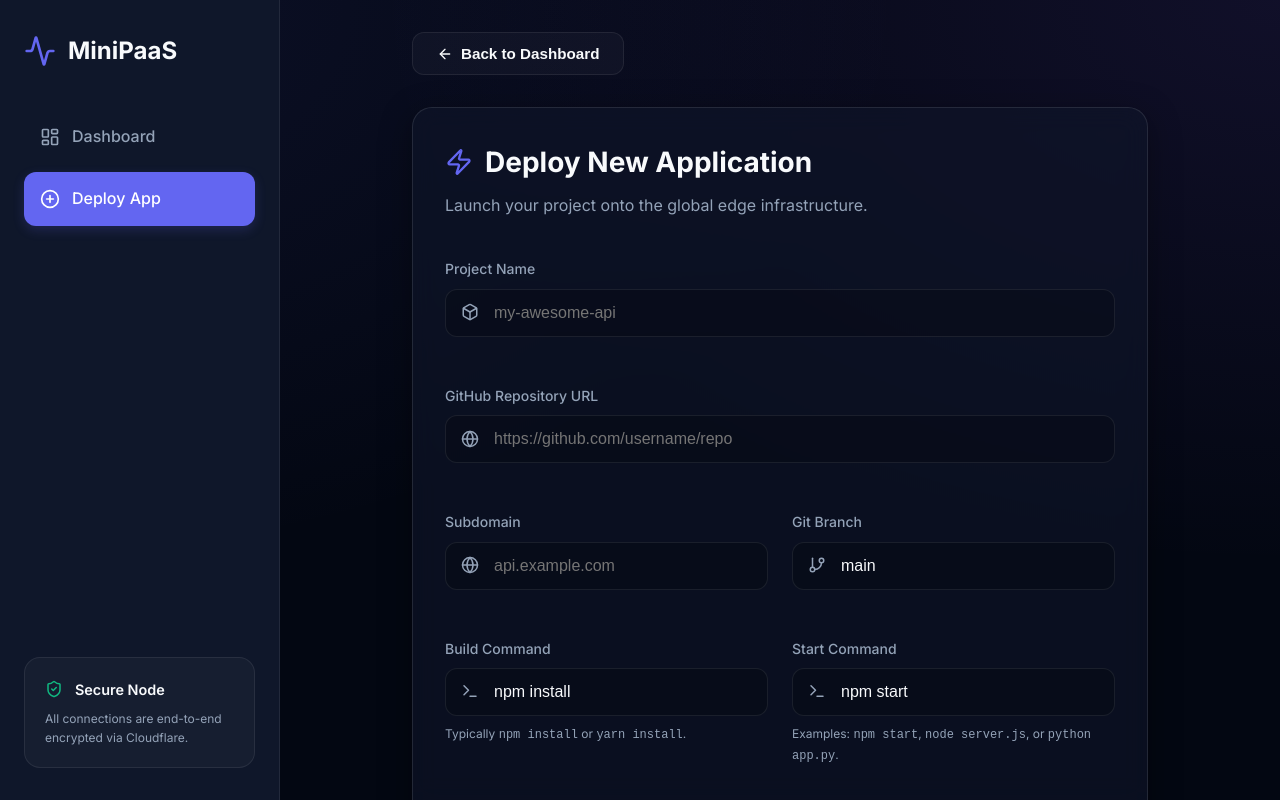
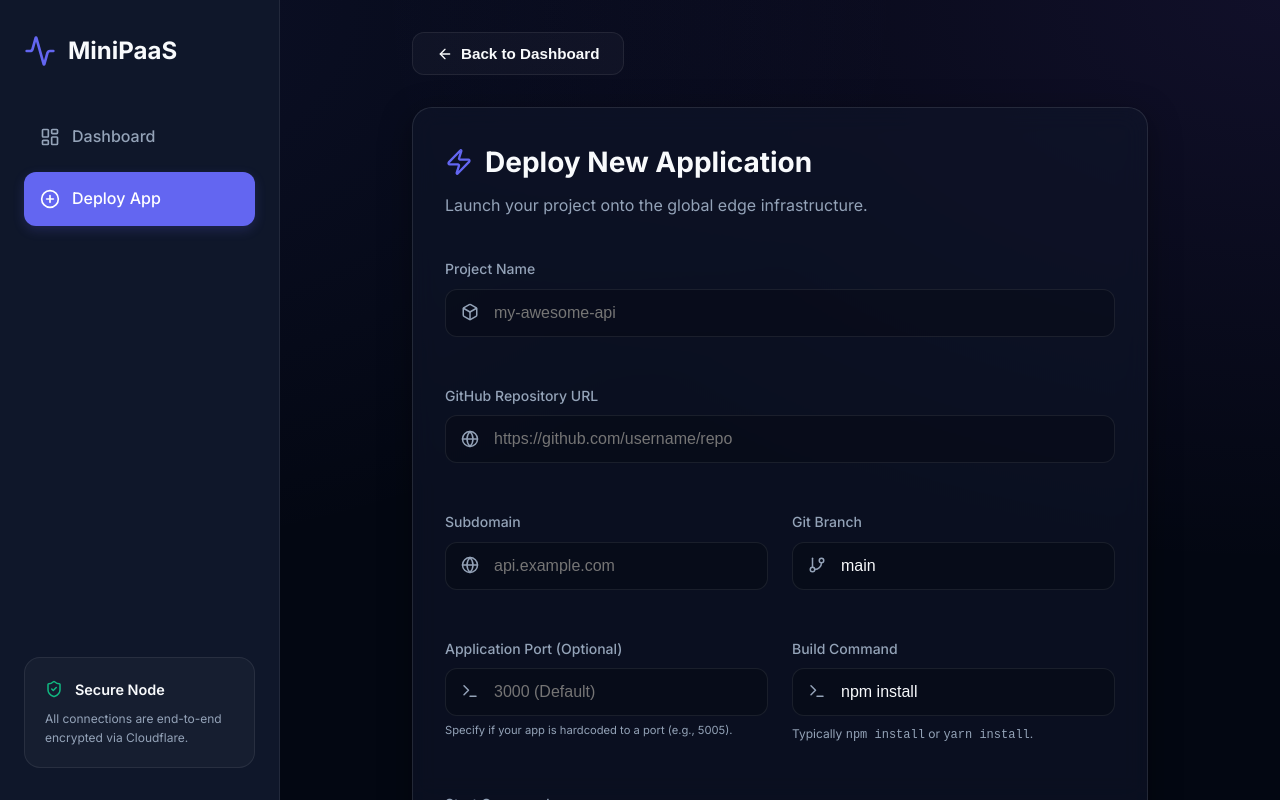
Before and after one commit to Lavish3084/Deployment_setup, a React (Vite) app in the folder frontend/: page /create in a window 1280 px wide. Built offline with nearby package versions, Linux system fonts and the light colour scheme.

Commit message:
added manual port input support to both frontend and backend

```diff
--- a/frontend/src/pages/CreateApp.jsx
+++ b/frontend/src/pages/CreateApp.jsx
@@ -16,6 +16,7 @@ function CreateApp() {
     branch: 'main',
     buildCommand: 'npm install',
     startCommand: 'npm start',
+    port: '',
     env: {}
   });
 
@@ -110,6 +111,23 @@ function CreateApp() {
                   onChange={(e) => setFormData({...formData, branch: e.target.value})}
                 />
               </div>
+            </div>
+
+            <div className="form-group">
+              <label>Application Port (Optional)</label>
+              <div style={{ position: 'relative' }}>
+                <Terminal size={18} style={{ position: 'absolute', left: '1rem', top: '0.9rem', color: 'var(--text-secondary)' }} />
+                <input
+                  type="number"
+                  placeholder="3000 (Default)"
+                  style={{ paddingLeft: '3rem' }}
+                  value={formData.port}
+                  onChange={(e) => setFormData({...formData, port: e.target.value})}
+                />
+              </div>
+              <p style={{ fontSize: '0.7rem', color: 'var(--text-secondary)', marginTop: '0.4rem' }}>
+                Specify if your app is hardcoded to a port (e.g., 5005).
+              </p>
             </div>
 
             <div className="form-group">
```
Also changed, not shown: 1 other file (tests, documents, lock files or other folders).
